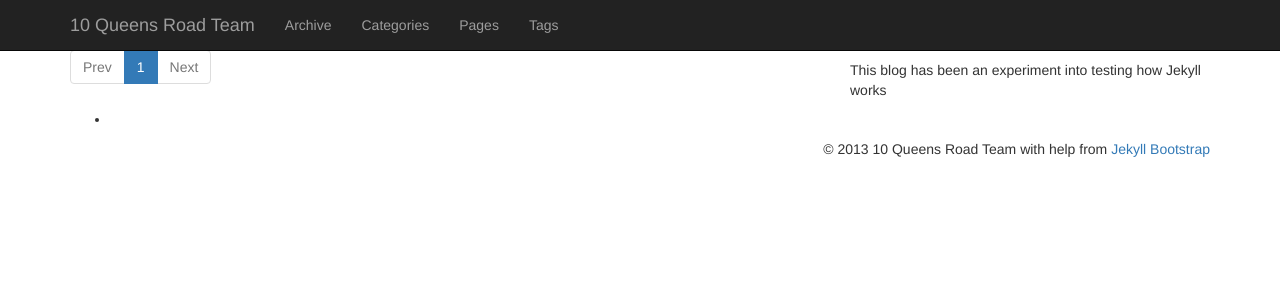
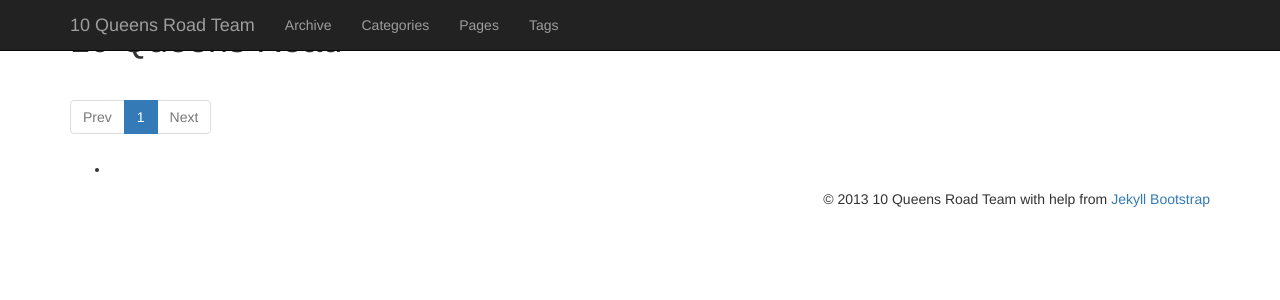
Before and after one commit to 10QueensRoad/10queensroad.github.io, a Jekyll site: the page built from index.html, in a window 1280 px wide. Shown: the top 300 px of the page. Built offline with Jekyll 4.4.1, drawn with Linux system fonts in a browser that asks for light colours; nearby versions of some CDN libraries; library files that are not in the unit come from our copies; the list of posts is cut into pages by our own code.

Commit message:
Changed the logic to display title and tagline part 2

```diff
--- a/_config.yml
+++ b/_config.yml
@@ -9,7 +9,6 @@
 # so be sure to set them if your theme uses them.
 #
 title: 10 Queens Road
-tagline: Straight off the press.
 author :
   name : 10 Queens Road Team
   email : opensource@ausregistrygroup.com
--- a/_includes/themes/ten-queens-one/page.html
+++ b/_includes/themes/ten-queens-one/page.html
@@ -1,16 +1,19 @@
 <div class="bt-page-header">
-	  <h1>{{ page.title }}
-	  {% if page.tagline %} <small>{{ page.tagline }}</small>{% endif %}</h1>
+	  <h1>{% if page.title %}
+									{{ page.title }}
+					   {% else %}
+									{{site.title}}
+					{% endif %}
+					{% if page.tagline %}
+									<small>{{ page.tagline }}</small>
+					   {% else %}
+									<small>{{site.tagline}}</small>
+					{% endif %}
+	  </h1>
 </div>
 
 <div class="row bt-component">
-  <div class="col-md-8">
+  <div class="col-md-12">
     {{ content }}
   </div>
-  <div class="col-md-4">
-	<div>
-		<h4>About this blog</h4>
-		<span>This blog has been an experiment into testing how Jekyll works</span>
-	</div>
-  </div>
 </div>
--- a/assets/themes/ten-queens-one/css/style.css
+++ b/assets/themes/ten-queens-one/css/style.css
@@ -9,6 +9,7 @@
 }
 .social {
   list-style: none;
+  padding: 0;
 }
 .social li {
   float: left;
```
